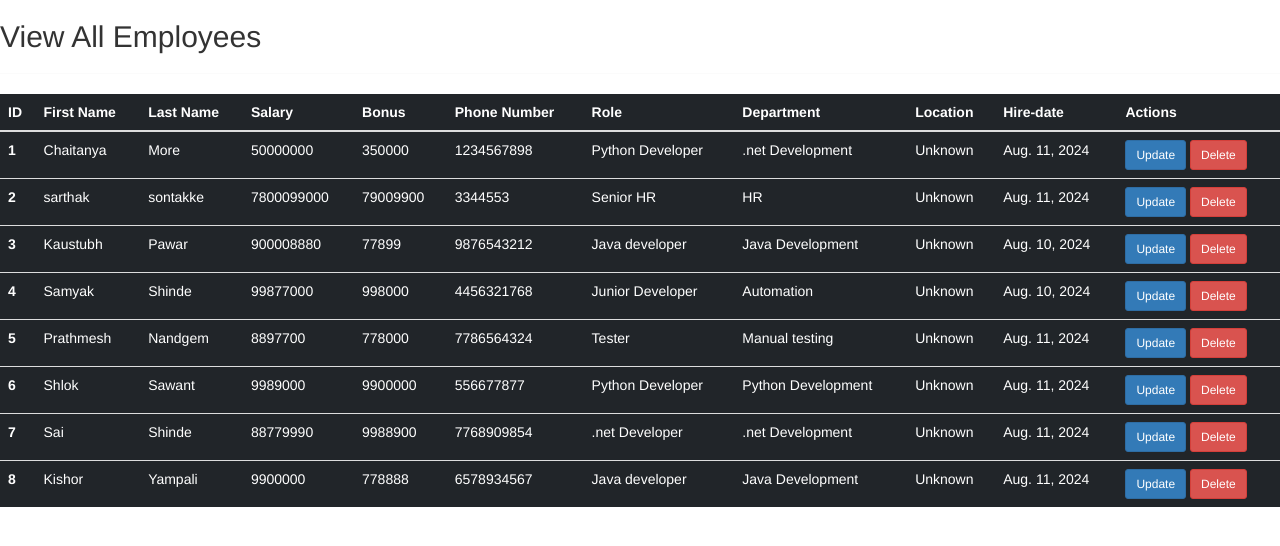
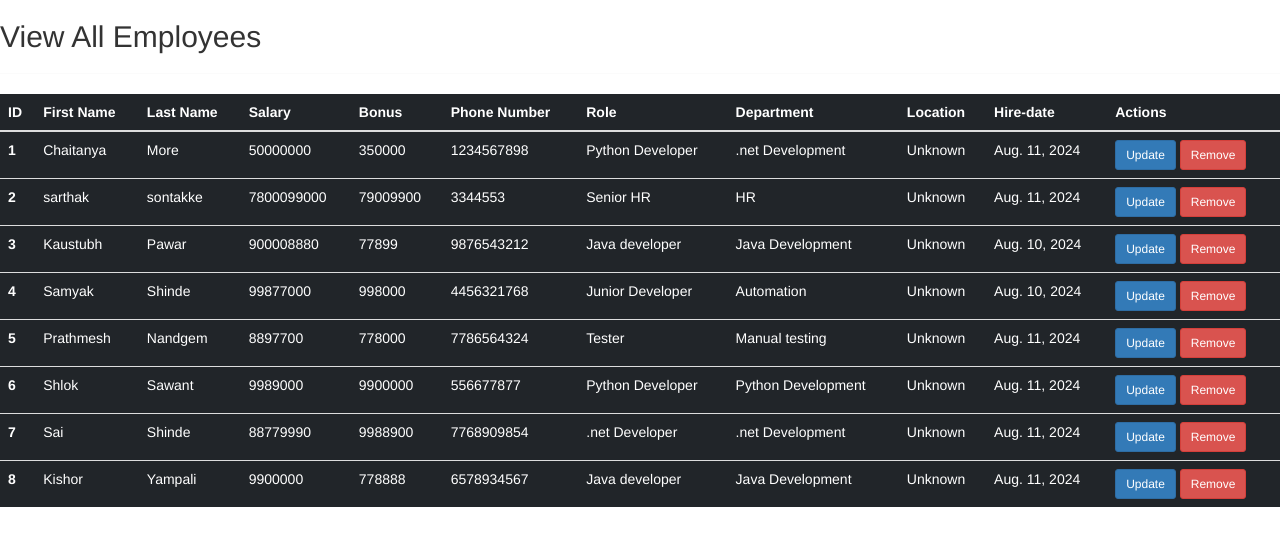
Before and after one commit to ChaitanyaMore29/Employee-Management-System, a Django app: page /viewall/ in a window 1280 px wide. Shown: the top 546 px of the page. Run offline with Django 5.2, Linux system fonts and the light colour scheme; a user stored in the database is signed in; data comes from the database, SQL or seed files in the repository; some libraries are stand-ins or nearby versions.

Commit message:
fix: remove, updated

```diff
--- a/Employee_Management_System/auth_app/templates/CRUD/updateemp.html
+++ b/Employee_Management_System/auth_app/templates/CRUD/updateemp.html
@@ -43,7 +43,7 @@
                 {% endfor %}
             </select>
         </div>
-        <button type="submit" class="btn btn-primary">Update Employee</button>
+        <button type="submit" class="btn btn-primary">Updated Employee</button>
     </form>
 </div>
 {% endblock %}
--- a/Employee_Management_System/auth_app/templates/CRUD/viewallemp.html
+++ b/Employee_Management_System/auth_app/templates/CRUD/viewallemp.html
@@ -34,7 +34,7 @@
         <td>{{ emp.hire_date }}</td>
         <td>
           <a href="{% url 'updateemp' emp.id %}" class="btn btn-sm btn-primary">Update</a>
-          <a href="{% url 'deleteemployee' emp.id %}" class="btn btn-sm btn-danger">Delete</a>
+          <a href="{% url 'deleteemployee' emp.id %}" class="btn btn-sm btn-danger">Remove</a>
         </td>
       </tr>
         {% endfor %}
```
Also changed, not shown: 1 other file.
